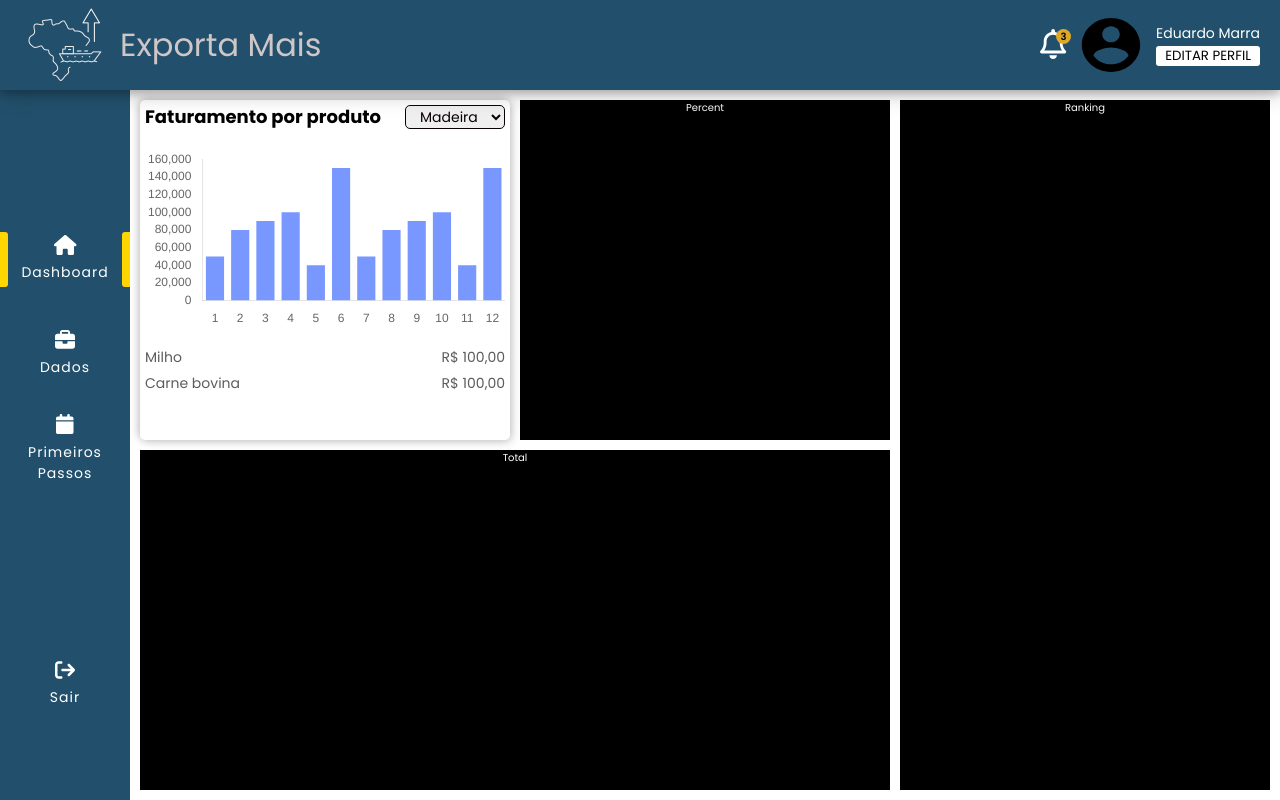
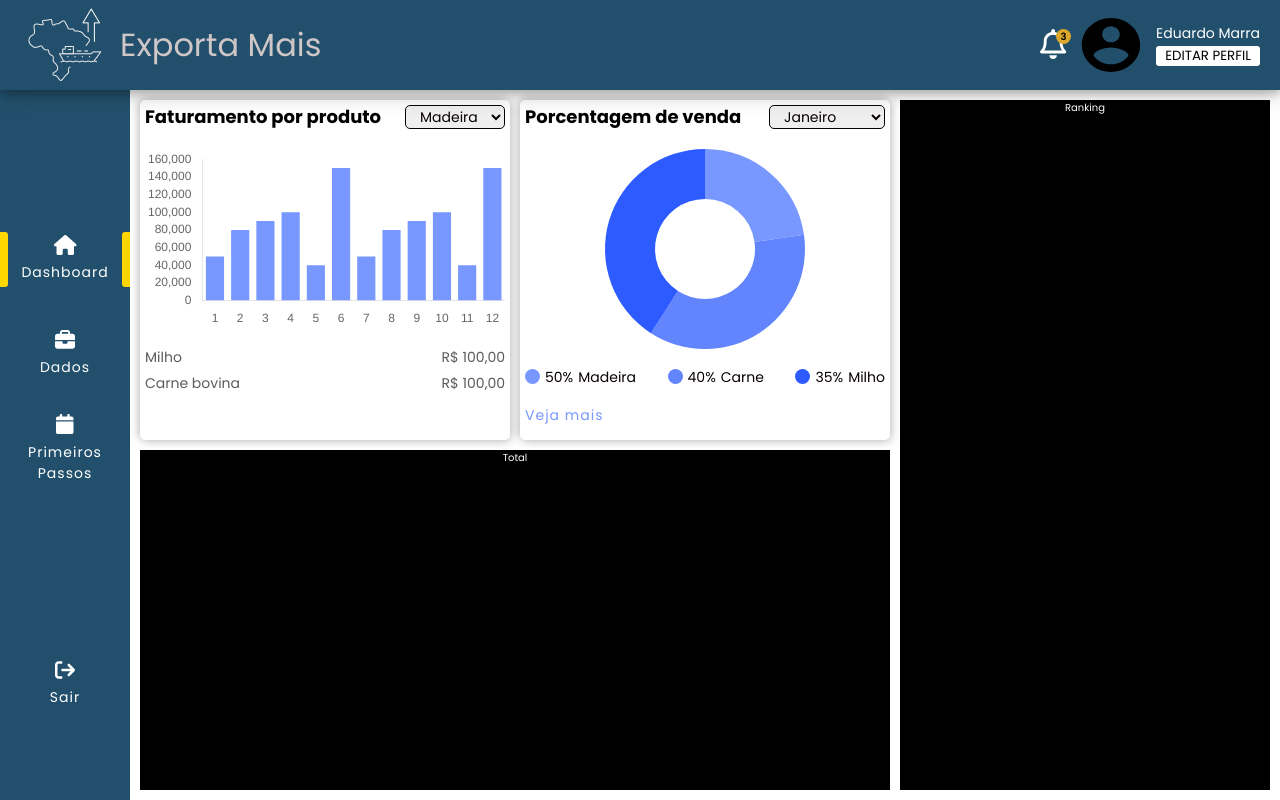
Before and after one commit to Eduardomarra/exportaMaisBr, an Angular app: page /steps in a window 1280 px wide. Built offline with nearby package versions, Linux system fonts and the light colour scheme.

Commit message:
refatored percent-sale grid

```diff
--- a/src/app/features/dashboard/components/percent-sale/percent-sale.component.html
+++ b/src/app/features/dashboard/components/percent-sale/percent-sale.component.html
@@ -17,7 +17,6 @@
     </select>
   </div>
   <div class="chart-doughnut">
-    <div class="grafic-doughnut">
     <canvas id="doughnut" width="200" height="150"></canvas>
   </div>
   <div class="products">
@@ -41,4 +40,3 @@
     <a href="">Veja mais</a>
   </div>
 </div>
-</div>
--- a/src/app/features/dashboard/components/percent-sale/percent-sale.component.scss
+++ b/src/app/features/dashboard/components/percent-sale/percent-sale.component.scss
@@ -1,21 +1,21 @@
 .container {
-  padding: 1rem;
+  width: 100%;
+  height: 100%;
+  padding: 0.5rem;
 
   .title {
     display: flex;
     align-items: center;
     justify-content: space-between;
     gap: 1rem;
-    margin-bottom: 2rem;
 
     h2 {
       font-size: var(--fontSize-large);
       line-height: var(--line-large);
-      padding-left: 1rem;
     }
 
     select {
-      width: 12rem;
+      max-width: 15rem;
       padding: 0rem 1rem;
       border: 1px solid var(--black);
       border-radius: 5px;
@@ -27,32 +27,25 @@
   }
 
   .chart-doughnut {
-    display: flex;
-    align-items: flex-start;
-    justify-content: flex-start;
-    flex-direction: column;
-    gap: 2rem;
-
-    .grafic-doughnut {
-      height: 100%;
-      width: 100%;
+    margin: 2rem 0rem;
+    canvas {
+      height: 25vh;
+      width: 20vw;
+    }
   }
 
   .products {
+    width: 100%;
     display: flex;
     align-items: center;
     justify-content: space-between;
     gap: 1rem;
-      width: 100%;
-      padding-left: 1rem;
-      margin-top: 2rem;
+    flex-wrap: wrap;
 
     .card-product {
       display: flex;
-        align-items: center;
-        justify-content: flex-start;
-        gap: 1rem;
-        width: 100%;
+      align-items: flex-start;
+      gap: 0.5rem;
 
       .circle {
         width: 1.5rem;
@@ -76,17 +69,20 @@
       }
     }
   }
+
   .view-more {
-      display: flex;
-      align-items: flex-start;
-      justify-content: flex-start;
-      width: 100%;
+    font-size: var(--fontSize-small);
+    letter-spacing: 1px;
+    margin-top: 2rem;
+
+    &:hover {
       cursor: pointer;
-      margin-top: 0.5rem;
+    }
 
     a {
-        font-size: var(--fontSize-small);
-        letter-spacing: 1px;
+      color: var(--blue-200);
+
+      &:hover {
         color: var(--blue-700);
       }
     }
--- a/src/app/features/dashboard/dashboard.component.html
+++ b/src/app/features/dashboard/dashboard.component.html
@@ -3,7 +3,7 @@
 
 <main>
   <app-per-product></app-per-product>
-  <div class="percent">Percent</div>
+  <app-percent-sale></app-percent-sale>
   <div class="total">Total</div>
   <div class="ranking">Ranking</div>
 </main>
```
Lines whose indentation alone changed are shown as unchanged.
